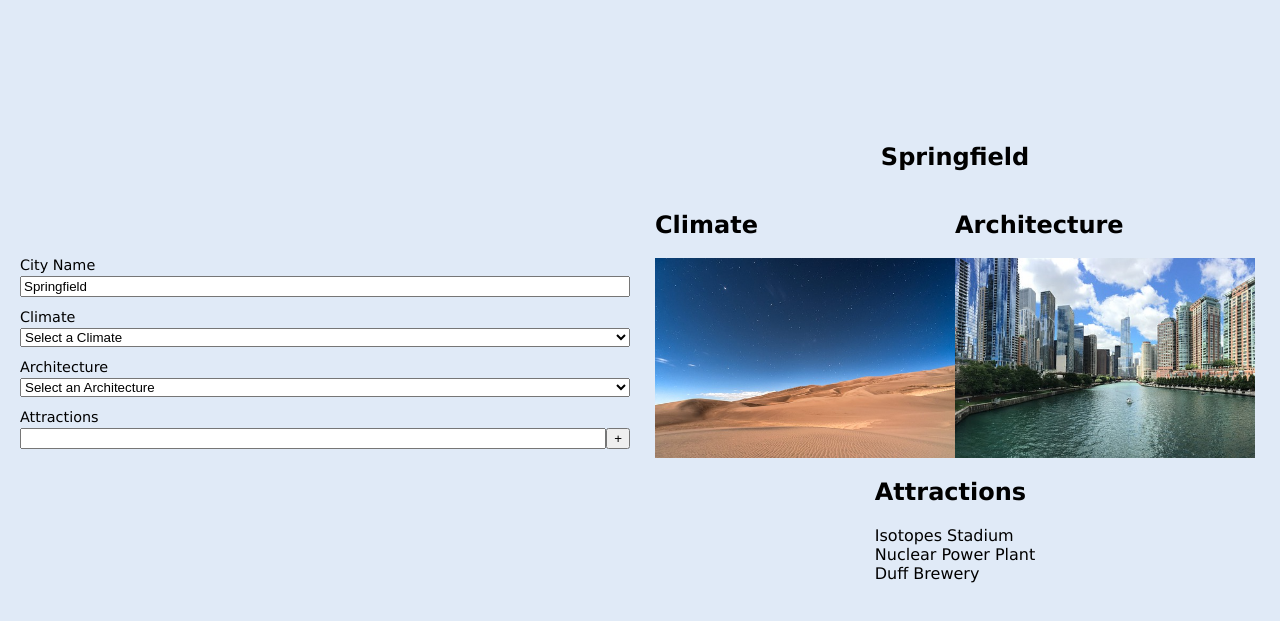
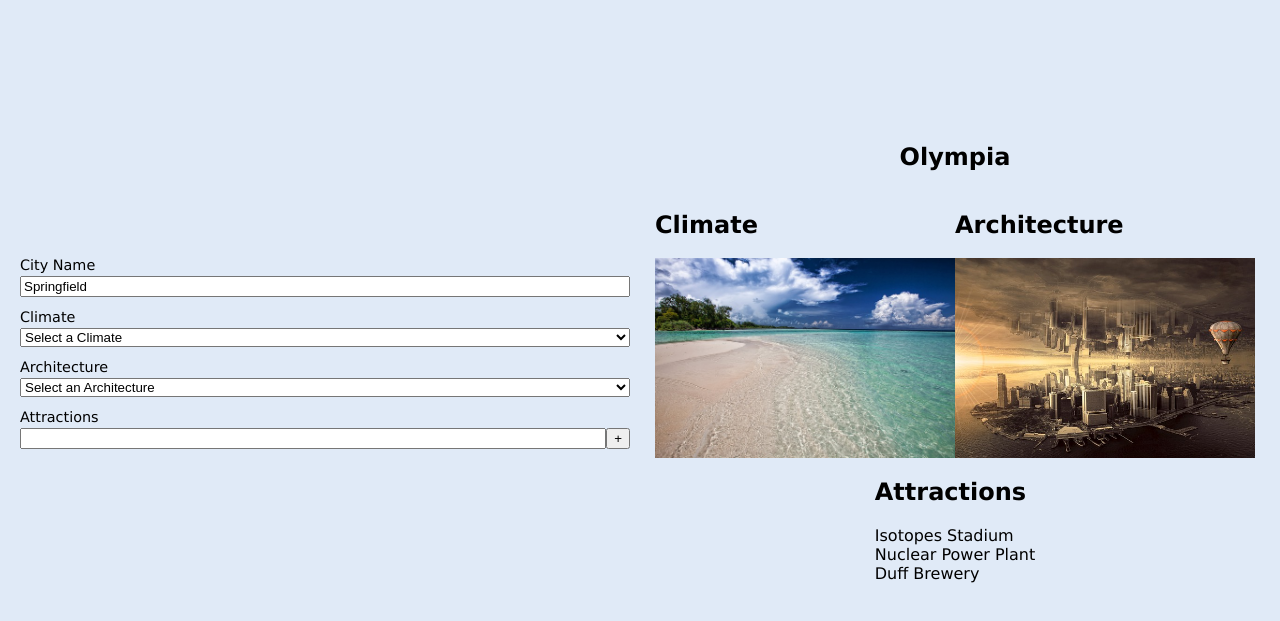
Before and after one commit to erikbaxstrom/alch-web-city-builder, a plain HTML site: page index.html in a window 1280 px wide. Shown: the part 87-708 px from the top of the page. Drawn offline with Linux system fonts and the light colour scheme.

Commit message:
display city from state object

```diff
--- a/app.js
+++ b/app.js
@@ -1,11 +1,28 @@
 /* Imports */
 
 /* Get DOM Elements */
+const cityName = document.getElementById('city-name');
+const climatePhoto = document.getElementById('climate-photo');
+const archPhoto = document.getElementById('arch-photo');
+const attractionsList = document.getElementById('attractions-list');
 
 /* State */
+let city = {
+    name: 'Olympia',
+    climate: 'tropical',
+    architecture: 'surreal',
+    attractions: ['Capital Building', 'Capital Lake', 'Olympia Brewery'],
+};
 
 /* Events */
 
 /* Display Functions */
+function displayCity() {
+    cityName.textContent = city.name;
+    climatePhoto.src = './assets/climate/climate-' + city.climate + '.jpg';
+    climatePhoto.alt = city.climate;
+    archPhoto.src = './assets/architecture/arch-' + city.architecture + '.jpg';
+}
 
 // (don't forget to call any display functions you want to run on page load!)
+displayCity();
--- a/index.html
+++ b/index.html
@@ -66,9 +66,13 @@
                 <h1 id="city-name">Springfield</h1>
                 <div id="city-photos">
                     <h2>Climate</h2>
-                    <img src="./assets/climate/climate-desert.jpg" alt="" />
+                    <img src="./assets/climate/climate-desert.jpg" alt="" id="climate-photo" />
                     <h2>Architecture</h2>
-                    <img src="./assets/architecture/arch-glass-and-steel.jpg" alt="" />
+                    <img
+                        src="./assets/architecture/arch-glass-and-steel.jpg"
+                        alt=""
+                        id="arch-photo"
+                    />
                 </div>
                 <div>
                     <h2>Attractions</h2>
```
